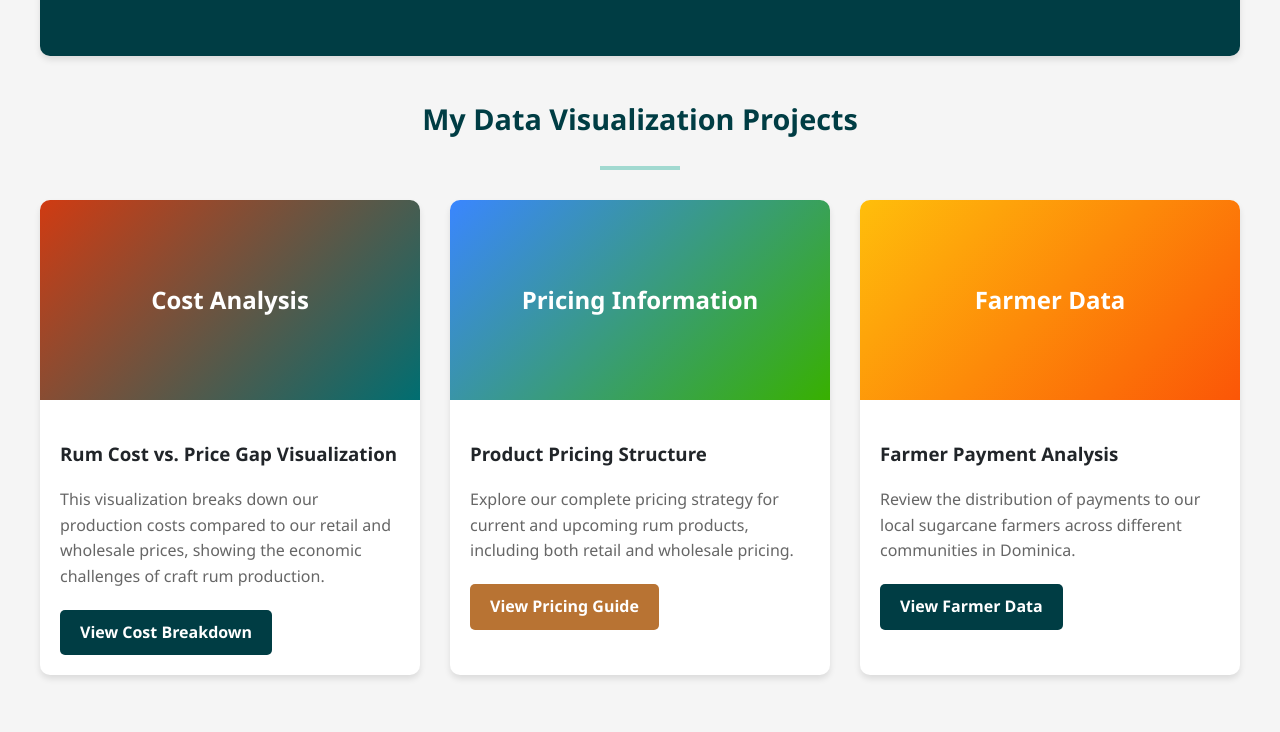
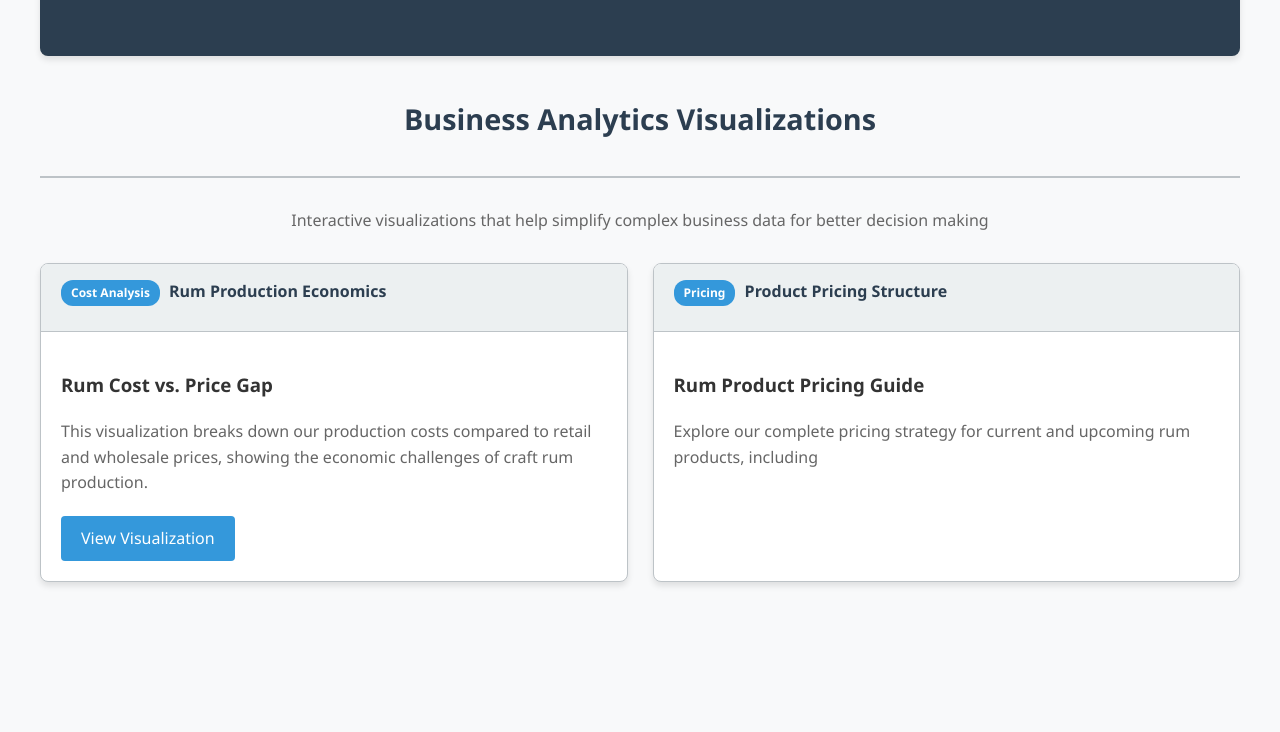
Before and after one commit to Jlevenson/Rum, a plain HTML site: page index.html in a window 1280 px wide. Shown: the part 168-900 px from the top of the page. After the commit the page ends 830 px from the top, so only its background shows below. Drawn offline with Linux system fonts and the light colour scheme.

Commit message:
Update index.html

```diff
--- a/index.html
+++ b/index.html
@@ -6,21 +6,24 @@
     <title>Jake's Data Visualization & AI Projects</title>
     <style>
         :root {
-            --primary-color: rgb(0, 61, 68);
-            --secondary-color: rgb(161, 217, 208);
-            --accent-color: rgb(184, 115, 51); /* Copper */
-            --light-color: #f8f9fa;
+            --primary-color: #2c3e50;
+            --secondary-color: #3498db;
+            --accent-color: #e67e22;
+            --light-bg: #f8f9fa;
             --dark-color: #212529;
+            --light-gray: #ecf0f1;
+            --medium-gray: #bdc3c7;
+            --text-color: #333333;
         }
 
         body {
             font-family: 'Segoe UI', Tahoma, Geneva, Verdana, sans-serif;
             line-height: 1.6;
-            color: var(--dark-color);
+            color: var(--text-color);
             max-width: 1200px;
             margin: 0 auto;
             padding: 20px;
-            background-color: #f5f5f5;
+            background-color: var(--light-bg);
         }
 
         header {
@@ -29,7 +32,7 @@
             margin-bottom: 40px;
             background-color: var(--primary-color);
             color: white;
-            border-radius: 10px;
+            border-radius: 8px;
             box-shadow: 0 4px 6px rgba(0,0,0,0.1);
         }
 
@@ -54,16 +57,17 @@
         .project-grid {
             display: grid;
             grid-template-columns: repeat(auto-fit, minmax(300px, 1fr));
-            gap: 30px;
+            gap: 25px;
             margin-top: 30px;
         }
 
         .project-card {
             background-color: white;
-            border-radius: 10px;
+            border-radius: 8px;
             overflow: hidden;
             box-shadow: 0 4px 6px rgba(0,0,0,0.1);
             transition: transform 0.3s ease, box-shadow 0.3s ease;
+            border: 1px solid var(--medium-gray);
         }
 
         .project-card:hover {
@@ -71,27 +75,12 @@
             box-shadow: 0 10px 20px rgba(0,0,0,0.1);
         }
 
-        .card-image {
-            height: 200px;
-            background-color: var(--secondary-color);
-            display: flex;
-            align-items: center;
-            justify-content: center;
-            color: white;
-            font-size: 24px;
+        .card-header {
+            padding: 15px 20px;
+            background-color: var(--light-gray);
+            border-bottom: 1px solid var(--medium-gray);
             font-weight: bold;
-        }
-
-        .card-image.cost-analysis {
-            background: linear-gradient(135deg, #D03B12 0%, #006E71 100%);
-        }
-
-        .card-image.pricing {
-            background: linear-gradient(135deg, #3a86ff 0%, #38b000 100%);
-        }
-
-        .card-image.farmers {
-            background: linear-gradient(135deg, #ffbe0b 0%, #fb5607 100%);
+            color: var(--primary-color);
         }
 
         .card-content {
@@ -105,25 +94,25 @@
 
         .btn {
             display: inline-block;
-            background-color: var(--primary-color);
+            background-color: var(--secondary-color);
             color: white;
             padding: 10px 20px;
-            border-radius: 5px;
+            border-radius: 4px;
             text-decoration: none;
-            font-weight: bold;
+            font-weight: medium;
             transition: background-color 0.3s ease;
         }
 
         .btn:hover {
-            background-color: #005052;
+            background-color: #2980b9;
         }
 
-        .btn-secondary {
+        .btn-accent {
             background-color: var(--accent-color);
         }
 
-        .btn-secondary:hover {
-            background-color: rgb(164, 102, 45);
+        .btn-accent:hover {
+            background-color: #d35400;
         }
 
         footer {
@@ -138,15 +127,43 @@
             text-align: center;
             margin-bottom: 30px;
             position: relative;
+            padding-bottom: 10px;
+            border-bottom: 2px solid var(--medium-gray);
         }
 
-        .section-heading::after {
-            content: "";
-            display: block;
-            width: 80px;
-            height: 4px;
+        .section {
+            margin-bottom: 60px;
+        }
+
+        .section-description {
+            text-align: center;
+            max-width: 800px;
+            margin: 0 auto 30px;
+            color: #666;
+        }
+
+        /* Category labels */
+        .category-badge {
+            display: inline-block;
+            padding: 3px 10px;
+            border-radius: 12px;
+            font-size: 12px;
+            font-weight: 600;
+            color: white;
+            margin-right: 5px;
+            margin-bottom: 10px;
+        }
+
+        .category-business {
             background-color: var(--secondary-color);
-            margin: 15px auto 0;
+        }
+
+        .category-conservation {
+            background-color: #27ae60;
+        }
+
+        .category-agriculture {
+            background-color: #8e44ad;
         }
     </style>
 </head>
@@ -156,67 +173,30 @@
         <p class="subtitle">Where I play with data visualization and AI for better decision making and conveying complex information</p>
     </header>
 
-    <section>
+    <section class="section">
         <div class="section-heading">
-            <h2>My Data Visualization Projects</h2>
+            <h2>Business Analytics Visualizations</h2>
         </div>
+        <p class="section-description">Interactive visualizations that help simplify complex business data for better decision making</p>
 
         <div class="project-grid">
             <div class="project-card">
-                <div class="card-image cost-analysis">
-                    Cost Analysis
+                <div class="card-header">
+                    <span class="category-badge category-business">Cost Analysis</span>
+                    Rum Production Economics
                 </div>
                 <div class="card-content">
-                    <h3>Rum Cost vs. Price Gap Visualization</h3>
-                    <p>This visualization breaks down our production costs compared to our retail and wholesale prices, showing the economic challenges of craft rum production.</p>
-                    <a href="rum-cost-vs-price-gap.html" class="btn">View Cost Breakdown</a>
+                    <h3>Rum Cost vs. Price Gap</h3>
+                    <p>This visualization breaks down our production costs compared to retail and wholesale prices, showing the economic challenges of craft rum production.</p>
+                    <a href="rum-cost-vs-price-gap.html" class="btn">View Visualization</a>
                 </div>
             </div>
 
             <div class="project-card">
-                <div class="card-image pricing">
-                    Pricing Information
+                <div class="card-header">
+                    <span class="category-badge category-business">Pricing</span>
+                    Product Pricing Structure
                 </div>
                 <div class="card-content">
-                    <h3>Product Pricing Structure</h3>
-                    <p>Explore our complete pricing strategy for current and upcoming rum products, including both retail and wholesale pricing.</p>
-                    <a href="rosalie-bay-rum-pricing.html" class="btn btn-secondary">View Pricing Guide</a>
-                </div>
-            </div>
-
-            <div class="project-card">
-                <div class="card-image farmers">
-                    Farmer Data
-                </div>
-                <div class="card-content">
-                    <h3>Farmer Payment Analysis</h3>
-                    <p>Review the distribution of payments to our local sugarcane farmers across different communities in Dominica.</p>
-                    <a href="farmer-payments.html" class="btn">View Farmer Data</a>
-                </div>
-            </div>
-        </div>
-    </section>
-
-    <section style="margin-top: 60px;">
-        <div class="section-heading">
-            <h2>About Rosalie Bay Rum</h2>
-        </div>
-
-        <div style="background-color: white; padding: 30px; border-radius: 10px; box-shadow: 0 4px 6px rgba(0,0,0,0.1);">
-            <p>Rosalie Bay Rum is a premium Dominican cane juice rum that embodies the essence of Dominica's land, people, and conservation efforts. Our handcrafted organic rum is produced using traditional methods with a focus on sustainability and exceptional quality.</p>
-
-            <p>Every bottle you purchase directly supports our conservation work to protect sea turtles, whales, and coral reefs in Dominica. We're not just making rum - we're creating a sustainable financial foundation for long-term marine conservation.</p>
-
-            <blockquote style="font-style: italic; border-left: 4px solid var(--primary-color); padding-left: 20px; margin: 20px 0;">
-                "Every bottle of our handcrafted organic rum is a reflection of the land, the people, and the traditions of Dominica. From the moment the cane is hand cut to the final proofing with pristine mountain spring water, every step is intentional—honouring heritage, sustainability, and the pursuit of exceptional flavour."
-            </blockquote>
-
-            <p>Our rum is made with four heirloom cane varieties, each with a unique flavor profile, all grown without any synthetic fertilizers or pesticides, preserving the integrity of the land and the purity of our rum.</p>
-        </div>
-    </section>
-
-    <footer>
-        <p>© 2025 Jake's Data Visualization Projects</p>
-    </footer>
-</body>
-</html>
+                    <h3>Rum Product Pricing Guide</h3>
+                    <p>Explore our complete pricing strategy for current and upcoming rum products, including
```
